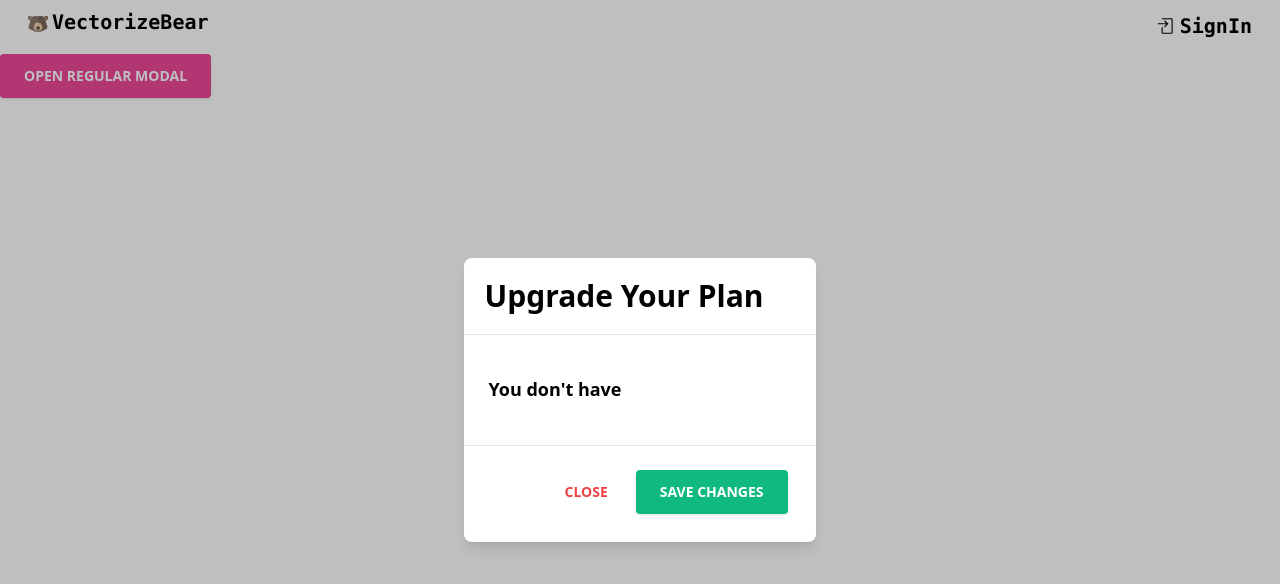
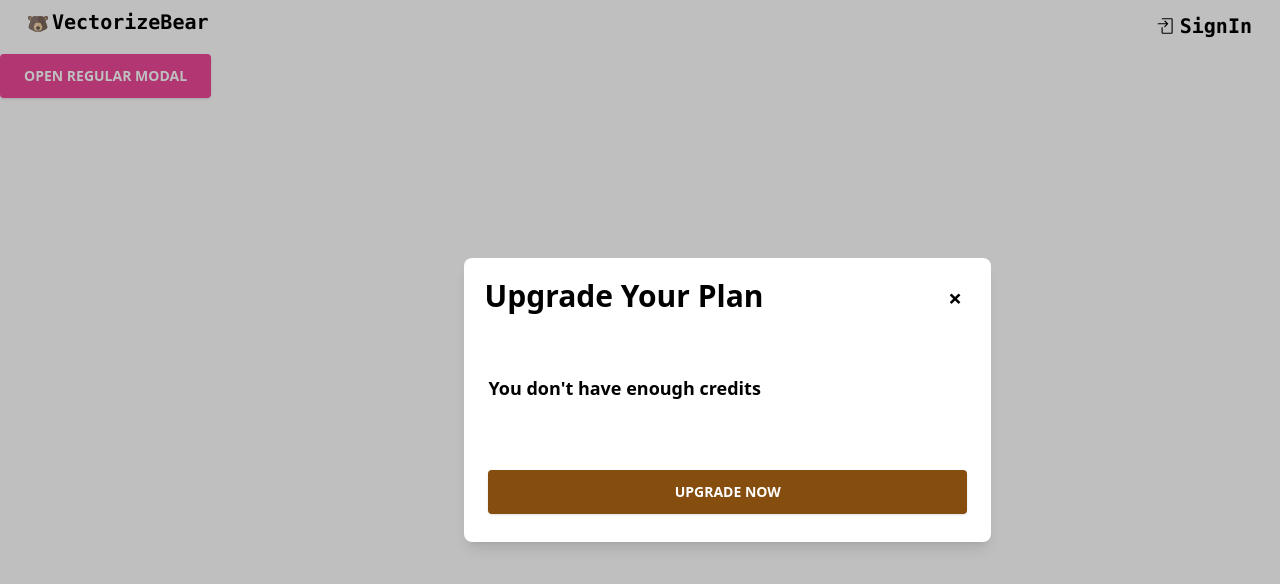
Before and after one commit to parmanand007/vectorize-bear, a Next.js app: page / in a window 1280 px wide. Both pictures are taken after a click on the button "OPEN REGULAR MODAL". Shown: the top 584 px of the page. Built offline with nearby package versions, Linux system fonts and the light colour scheme.

Commit message:
chanages

```diff
--- a/src/app/page.js
+++ b/src/app/page.js
@@ -1,9 +1,11 @@
 import Modal from "../components/UpgradePlanModal";
+import UploadDisplay from "../components/UploadDisplay";
 
 export default function Home() {
   return (
     <main className="text-3xl font-bold underline ">
       <Modal />
+      {/* <UploadDisplay /> */}
     </main>
   );
 }
--- a/src/app/upload/page.jsx
+++ b/src/app/upload/page.jsx
@@ -1,18 +1,28 @@
 'use client'
-import React, { useState } from "react";
+import React, { useEffect, useState } from "react";
 import { FileUploader } from "react-drag-drop-files";
 import UploadDisplay from "../../components/UploadDisplay"
 const fileTypes = ["JPG", "PNG", "JPEG"];
 
 function Upload() {
   const [file, setFile] = useState(null);
+
   const handleChange = (file) => {
+    console.log("===========file",file)
     setFile(file);
   };
+  const uploadSizeError=(err) =>{
+    //show toast
+    console.log("---------------->error",err)
+  }
+  const uploadTypeError=(err)=>{
+    //show toast
+   console.log("===========typeerror,",err)
+  }
   return (
     <div className=" flex justify-center items-center   h-[100vh] ">
         <div className="w-1/3 h-1/3 flex justify-center items-center rounded-lg border-dashed border-4 border-solid-blue-500 bg-gray-100">
-        <FileUploader handleChange={handleChange} name="file" types={fileTypes} children={<UploadDisplay /> } maxSize={4} />
+        <FileUploader handleChange={handleChange} name="file" types={fileTypes}  maxSize={1} onTypeError={uploadTypeError} onSizeError={uploadSizeError} children={<UploadDisplay />}/>
         </div>
 
     </div>
--- a/src/components/UpgradePlanModal.jsx
+++ b/src/components/UpgradePlanModal.jsx
@@ -18,19 +18,19 @@ export default function Modal() {
           <div
             className="justify-center items-center flex overflow-x-hidden overflow-y-auto fixed inset-0 z-50 outline-none focus:outline-none"
           >
-            <div className="relative w-auto my-6 mx-auto max-w-xl max-h-xl">
+            <div className="relative w-auto my-6 mx-auto ">
               {/*content*/}
-              <div className="border-0 rounded-lg shadow-lg relative flex flex-col w-full bg-white outline-none focus:outline-none">
-                {/*header*/}
-                <div className="flex items-start justify-between p-5 border-b border-solid border-blueGray-200 rounded-t">
+              <div className="border-0 rounded-lg shadow-lg relative flex flex-col w-full sm:w-[150%] bg-white outline-none focus:outline-none">
+                {/*header[*/}
+                <div className="flex items-start justify-between p-5  rounded-t">
                   <h3 className="text-3xl font-semibold">
                     Upgrade Your Plan
                   </h3>
                   <button
-                    className="p-1 ml-auto bg-transparent border-0 text-black opacity-5 float-right text-3xl leading-none font-semibold outline-none focus:outline-none"
+                    className="p-1 ml-auto bg-transparent border-0 text-black  float-right text-3xl leading-none font-semibold outline-none focus:outline-none"
                     onClick={() => setShowModal(false)}
                   >
-                    <span className="bg-transparent text-black opacity-5 h-6 w-6 text-2xl block outline-none focus:outline-none">
+                    <span className="bg-transparent text-black  h-6 w-6 text-2xl block outline-none focus:outline-none">
                       ×
                     </span>
                   </button>
@@ -38,24 +38,24 @@ export default function Modal() {
                 {/*body*/}
                 <div className="relative p-6 flex-auto">
                   <p className="my-4 text-blueGray-500 text-lg leading-relaxed">
-                    You don't have
+                    You don't have enough credits
                   </p>
                 </div>
                 {/*footer*/}
-                <div className="flex items-center justify-end p-6 border-t border-solid border-blueGray-200 rounded-b">
-                  <button
+                <div className="flex-1 items-center  p-6  rounded-b">
+                  {/* <button
                     className="text-red-500 background-transparent font-bold uppercase px-6 py-2 text-sm outline-none focus:outline-none mr-1 mb-1 ease-linear transition-all duration-150"
                     type="button"
                     onClick={() => setShowModal(false)}
                   >
                     Close
-                  </button>
+                  </button> */}
                   <button
-                    className="bg-emerald-500 text-white active:bg-emerald-600 font-bold uppercase text-sm px-6 py-3 rounded shadow hover:shadow-lg outline-none focus:outline-none mr-1 mb-1 ease-linear transition-all duration-150"
+                    className="bg-yellow-800 text-white active:bg-emerald-600 w-full font-bold uppercase text-sm px-6 py-3 rounded shadow hover:shadow-lg outline-none focus:outline-none mr-1 mb-1 ease-linear transition-all duration-150"
                     type="button"
                     onClick={() => setShowModal(false)}
                   >
-                    Save Changes
+                    Upgrade now
                   </button>
                 </div>
               </div>
--- /dev/null
+++ b/src/components/UploadTypeError.jsx
@@ -0,0 +1,12 @@
+import React from 'react'
+
+const UploadTypeError = () => {
+    console.log(
+        "=====================errror"
+    )
+  return (
+    <div>UploadTypeError ===========</div>
+  )
+}
+
+export default UploadTypeError
```
